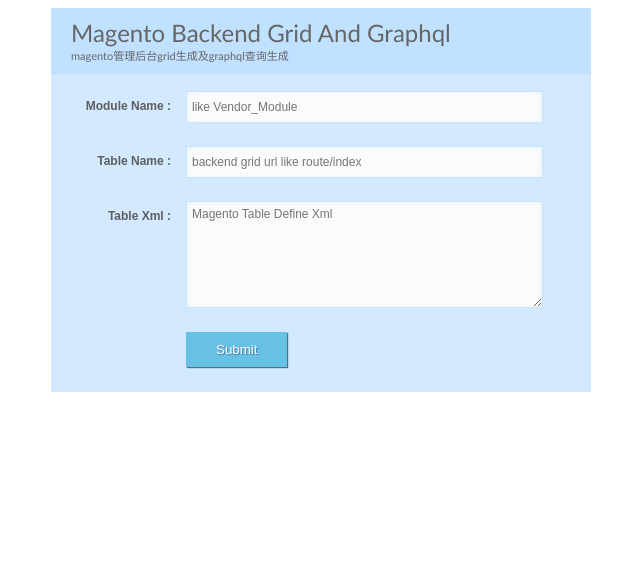
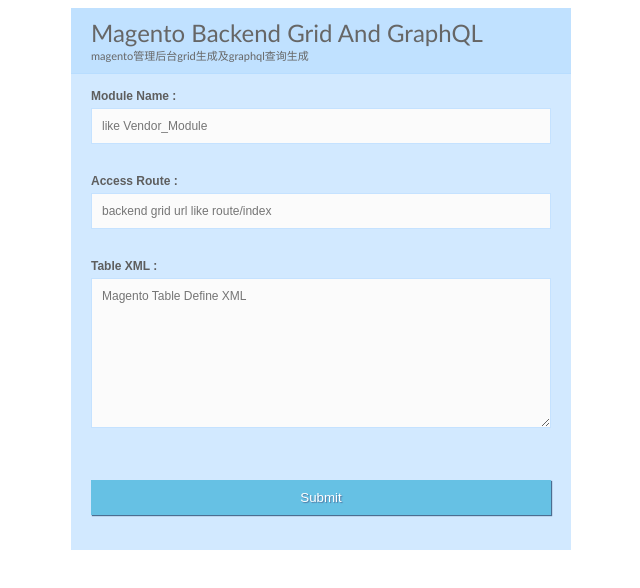
Before and after one commit to Yaowen11/generate_magento_template_code, a website: page html/grid.html in a window 1280 px wide. Shown: the whole page, without its empty margins (319-959 px from the left). Drawn offline with Linux system fonts and the light colour scheme.

```diff
--- a/html/grid.html
+++ b/html/grid.html
@@ -2,25 +2,26 @@
 <html lang="en">
 <head>
     <meta charset="UTF-8">
+    <meta name="viewport" content="width=device-width, initial-scale=1.0">
     <title>Magento Grid Build</title>
     <style>
         .elegant-aero {
-            margin-left: auto;
-            margin-right: auto;
-            max-width: 500px;
+            margin: 0 auto;
+            max-width: 90%;
             background: #D2E9FF;
-            padding: 20px 20px 20px 20px;
+            padding: 20px;
             font: 12px Arial, Helvetica, sans-serif;
             color: #666;
+            box-sizing: border-box;
         }
 
         .elegant-aero h1 {
             font: 24px "Trebuchet MS", Arial, Helvetica, sans-serif;
-            padding: 10px 10px 10px 20px;
-            display: block;
+            padding: 10px 20px;
             background: #C0E1FF;
             border-bottom: 1px solid #B8DDFF;
-            margin: -20px -20px 15px;
+            margin: -20px -20px 15px -20px;
+            box-sizing: border-box;
         }
 
         .elegant-aero h1 > span {
@@ -28,76 +29,61 @@
             font-size: 11px;
         }
 
+        .elegant-aero label {
+            display: block;
+            margin-bottom: 15px;
+        }
+
         .elegant-aero label > span {
-            float: left;
-            margin-top: 10px;
+            display: block;
+            font-weight: bold;
+            margin-bottom: 5px;
             color: #5E5E5E;
         }
 
-        .elegant-aero label {
-            display: block;
-            margin: 0px 0px 5px;
-        }
-
-        .elegant-aero label > span {
-            float: left;
-            width: 20%;
-            text-align: right;
-            padding-right: 15px;
-            margin-top: 10px;
-            font-weight: bold;
-        }
-
-        .elegant-aero input[type="text"], .elegant-aero input[type="email"], .elegant-aero textarea, .elegant-aero select {
-            color: #888;
-            width: 70%;
-            padding: 0px 0px 0px 5px;
+        .elegant-aero input[type="text"],
+        .elegant-aero textarea,
+        .elegant-aero select {
+            width: 100%;
+            padding: 10px;
             border: 1px solid #C5E2FF;
             background: #FBFBFB;
-            outline: 0;
-            -webkit-box-shadow: inset 0px 1px 6px #ECF3F5;
-            box-shadow: inset 0px 1px 6px #ECF3F5;
-            font: 200 12px/25px Arial, Helvetica, sans-serif;
-            height: 30px;
-            line-height: 15px;
-            margin: 2px 6px 16px 0px;
+            font: 12px Arial, Helvetica, sans-serif;
+            box-sizing: border-box;
+            margin-bottom: 15px;
         }
 
         .elegant-aero textarea {
-            height: 100px;
-            padding: 5px 0px 0px 5px;
-            width: 70%;
-        }
-
-        .elegant-aero select {
-            appearance: none;
-            -webkit-appearance: none;
-            -moz-appearance: none;
-            text-indent: 0.01px;
-            text-overflow: '';
-            width: 70%;
+            height: 150px; /* Larger height for textarea */
         }
 
         .elegant-aero .button {
-            padding: 10px 30px 10px 30px;
+            padding: 10px 30px;
             background: #66C1E4;
             border: none;
             color: #FFF;
             box-shadow: 1px 1px 1px #4C6E91;
-            -webkit-box-shadow: 1px 1px 1px #4C6E91;
-            -moz-box-shadow: 1px 1px 1px #4C6E91;
             text-shadow: 1px 1px 1px #5079A3;
-
+            width: 100%;
+            cursor: pointer;
+            box-sizing: border-box;
         }
 
         .elegant-aero .button:hover {
             background: #3EB1DD;
         }
+
+        /* Media query for larger screens */
+        @media (min-width: 600px) {
+            .elegant-aero {
+                max-width: 500px;
+            }
+        }
     </style>
 </head>
 <body>
 <form action="/grid" method="post" class="elegant-aero">
-    <h1>Magento Backend Grid And Graphql
+    <h1>Magento Backend Grid And GraphQL
         <span>magento管理后台grid生成及graphql查询生成</span>
     </h1>
     <label>
@@ -105,13 +91,13 @@
         <input id="name" type="text" name="module_name" required="required" placeholder="like Vendor_Module"/>
     </label>
     <label>
-        <span>Table Name :</span>
-        <input id="email" type="text" name="grid_url" required="required" placeholder="backend grid url like route/index"/>
+        <span>Access Route :</span>
+        <input id="grid_url" type="text" name="grid_url" required="required" placeholder="backend grid url like route/index"/>
     </label>
 
     <label>
-        <span>Table Xml :</span>
-        <textarea id="message" name="table_define" required="required" placeholder="Magento Table Define Xml"></textarea>
+        <span>Table XML :</span>
+        <textarea id="table_define" name="table_define" required="required" placeholder="Magento Table Define XML"></textarea>
     </label>
     <label>
         <span>&nbsp;</span>
```
Also changed, not shown: libs/MagentoController.js, libs/MagentoModel.js.
